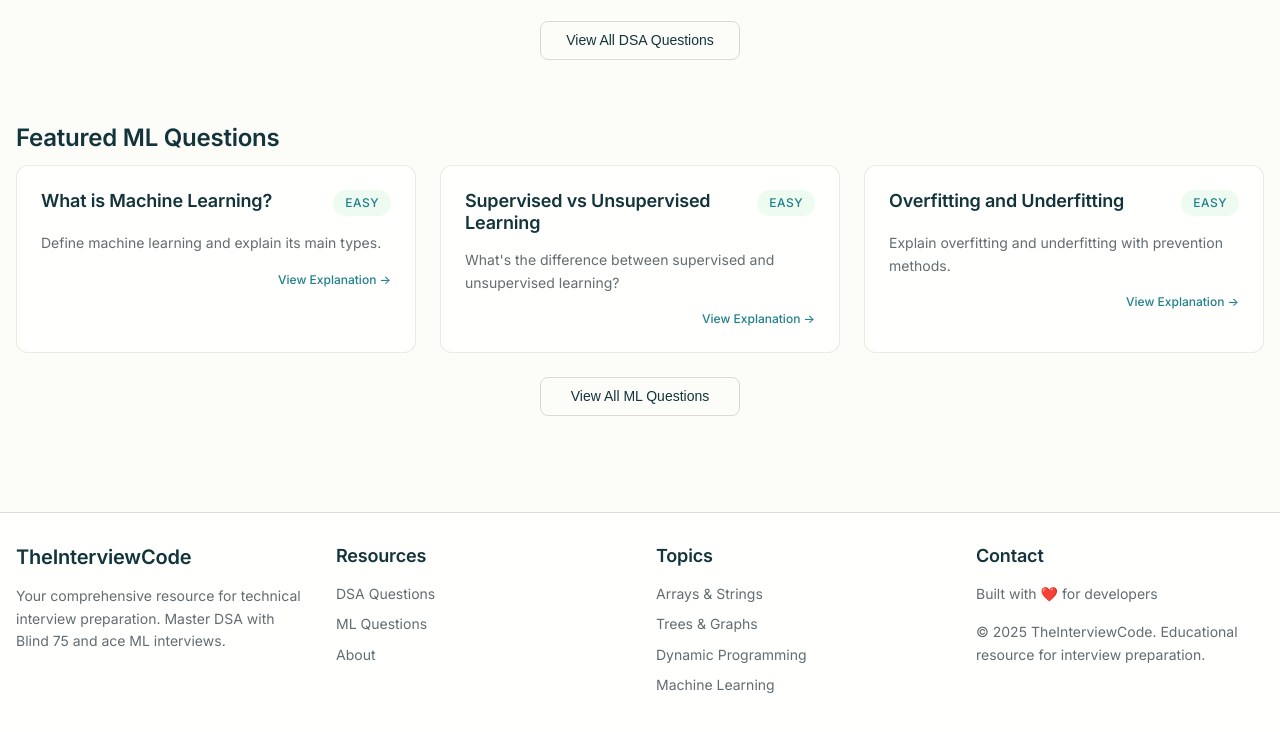
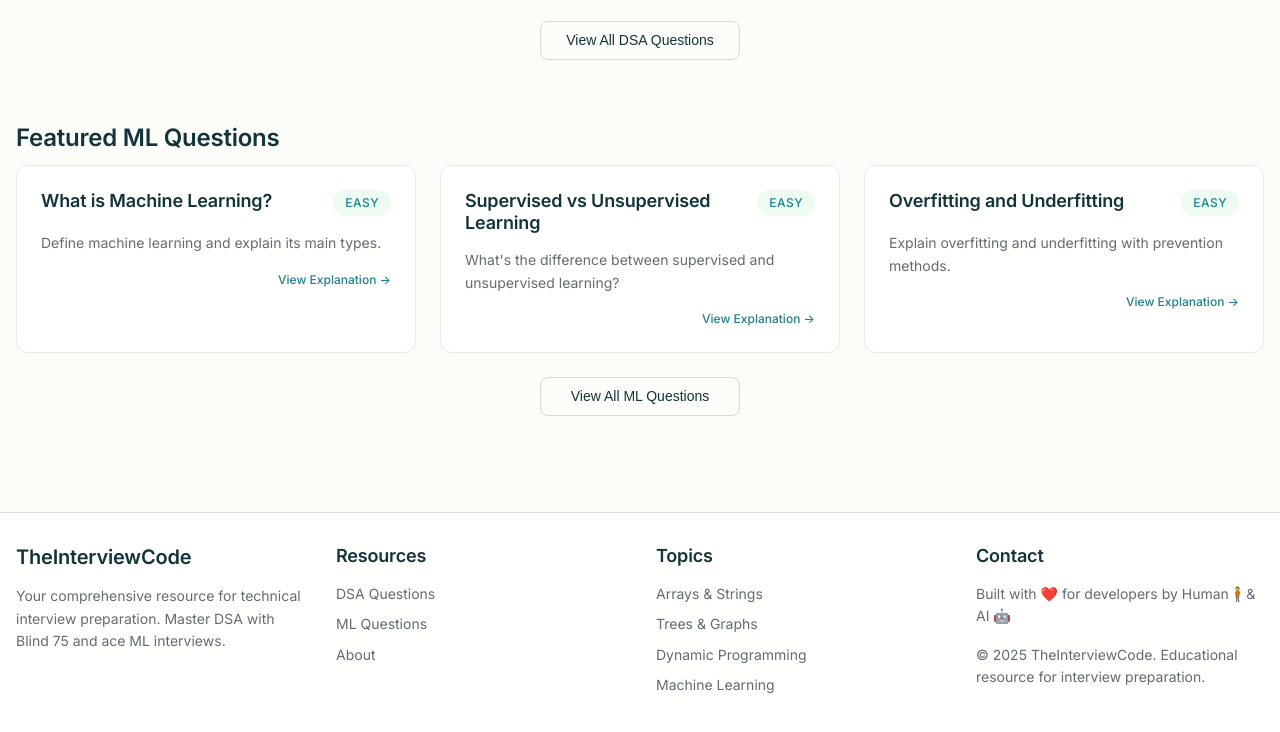
Before and after one commit to bhaveshkr/TheInterviewCode, a plain HTML site: page index.html in a window 1280 px wide. Shown: the part 564-1296 px from the top of the page. Drawn offline with nearby package versions, Linux system fonts and the light colour scheme; a web font is replaced by a local one.

Commit message:
updated footer

```diff
--- a/index.html
+++ b/index.html
@@ -213,7 +213,7 @@
                 </div>
                 <div class="footer-section">
                     <h4>Contact</h4>
-                    <p>Built with ❤️ for developers</p>
+                    <p>Built with ❤️ for developers by Human🧍& AI 🤖</p>
                     <p>© 2025 TheInterviewCode. Educational resource for interview preparation.</p>
                 </div>
             </div>
```
